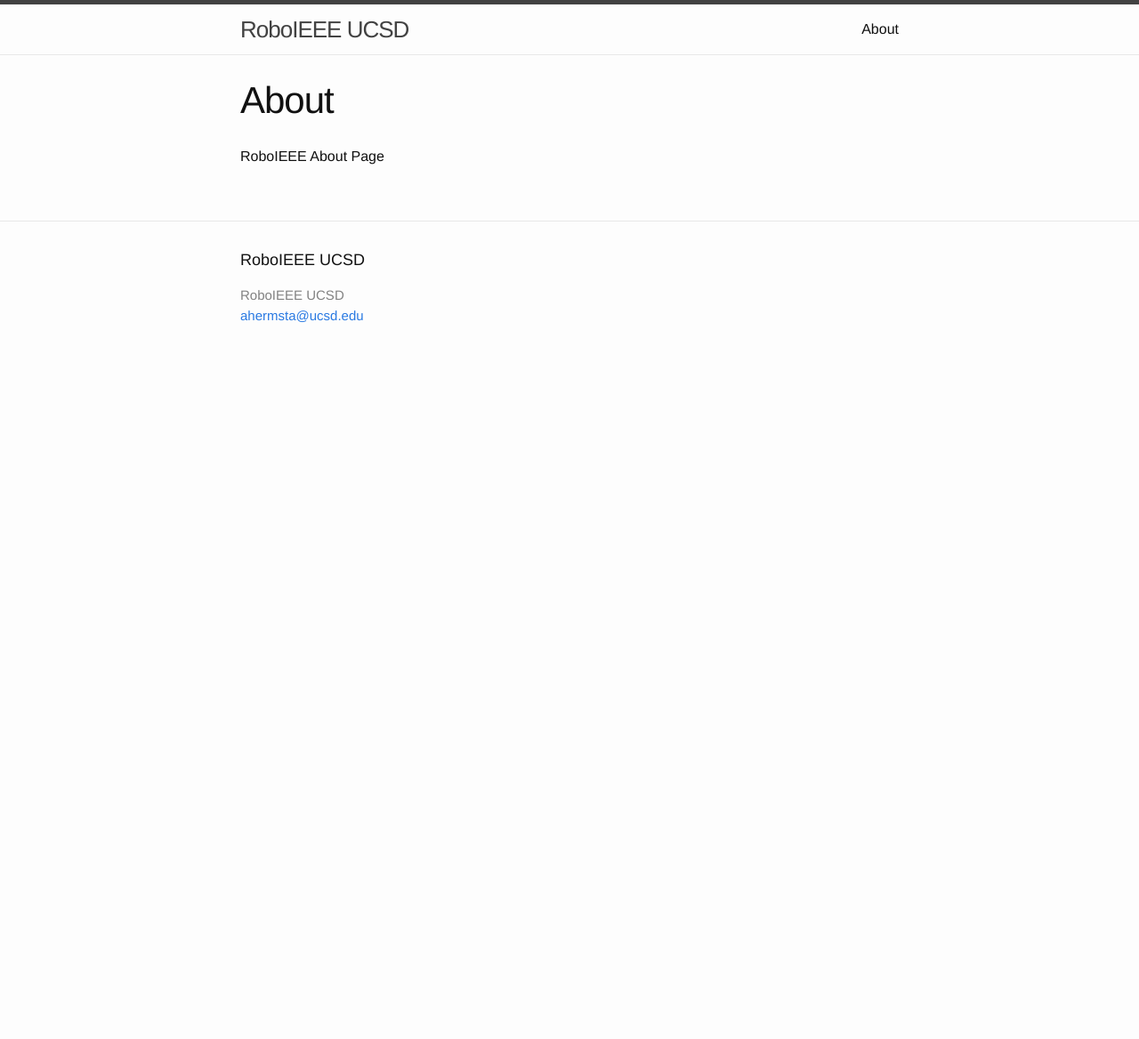
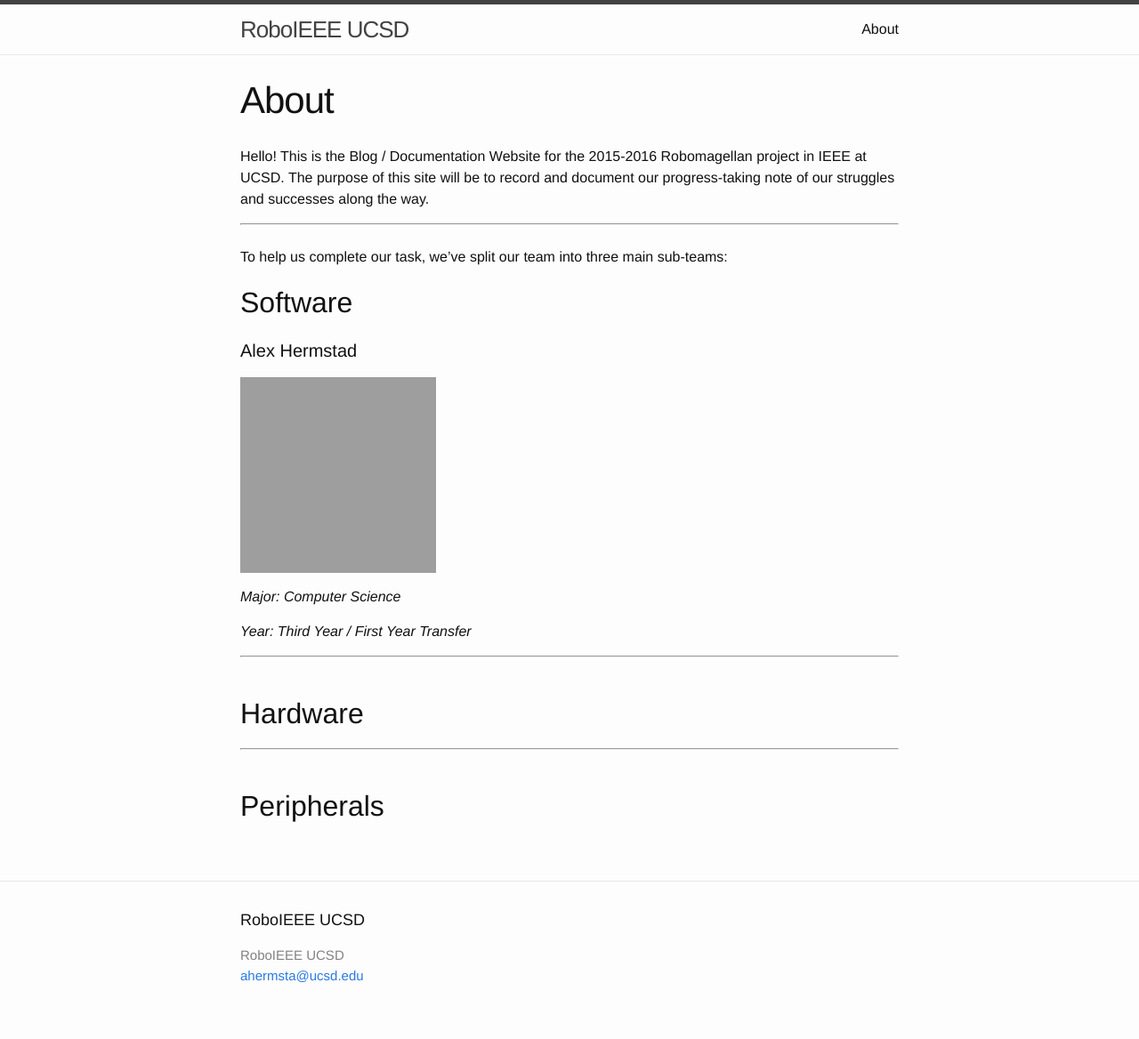
Before and after one commit to hermstadalex/UCSDroboIEEE, a Jekyll site: the page built from about.md, in a window 1280 px wide. Shown: the whole page at 89% size. Built offline with Jekyll 4.4.1, drawn with Linux system fonts in a browser that asks for light colours; before the commit the page ends 900 px from its top, so only the background shows below that; grey boxes are pictures that could not be loaded.

Commit message:
updated about

```diff
--- a/about.md
+++ b/about.md
@@ -4,4 +4,32 @@ title: About
 permalink: /about/
 ---
 
-RoboIEEE About Page
+Hello! This is the Blog / Documentation Website for the 2015-2016 Robomagellan
+project in IEEE at UCSD. The purpose of this site will be to record and document
+our progress-taking note of our struggles and successes along the way.
+
+___
+<br>
+To help us complete our task, we've split our team into three main sub-teams:
+
+## Software
+
+
+#### Alex Hermstad
+
+<img src="http://i.imgur.com/dte9vcc.png" width="220px" height="220px"/>
+
+*Major: Computer Science*
+
+*Year: Third Year / First Year Transfer*
+
+___
+<br>
+
+## Hardware
+
+
+___
+<br>
+
+## Peripherals
```
